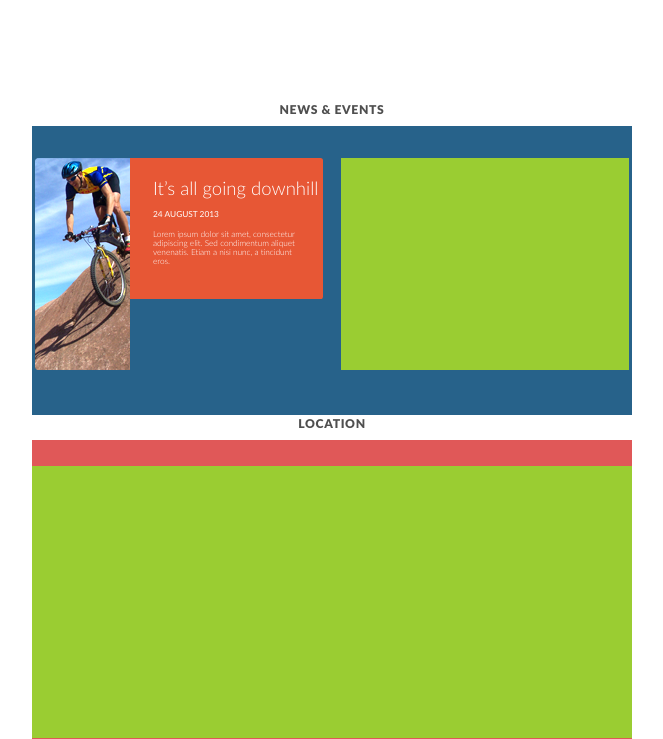
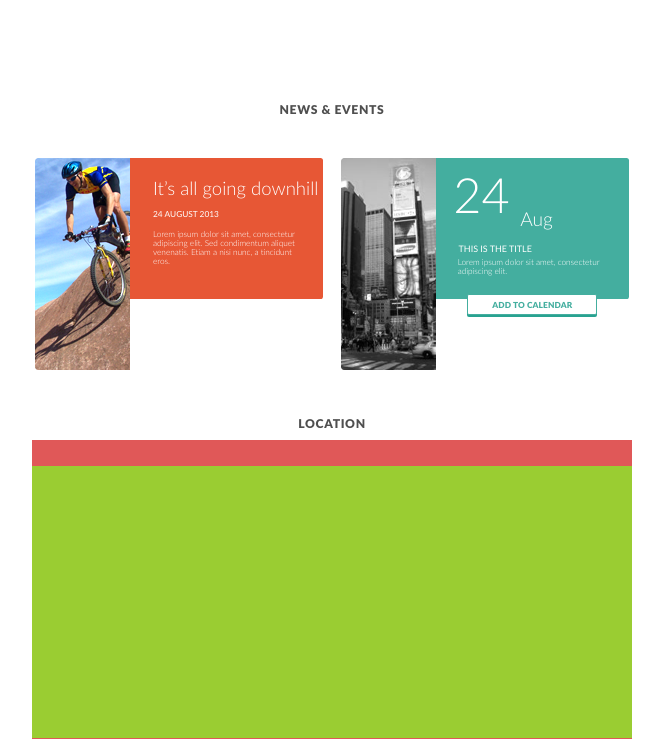
Before and after one commit to EvgeniyChuprov/UI-KIT, a website built with webpack: page src/index.pug in a window 1280 px wide. Shown: the part 1565-2304 px from the top of the page, without its empty margins (308-971 px from the left). Built offline with nearby package versions, Linux system fonts and the light colour scheme.

Commit message:
add block event

```diff
--- a/src/buttons/buttons.scss
+++ b/src/buttons/buttons.scss
@@ -5,7 +5,7 @@
    font-size: .65vw;
    letter-spacing: .01vw;
     text-transform: uppercase;
-    width: 6.15vw;
+    width: 100%;
     height: 1.7vw;
     outline: none;
     user-select: none;
@@ -16,7 +16,7 @@
     background-color: $main-white;
     color:$main-green;
     border-radius: .15vw;
-    box-shadow:0 .15vw $main-green;
+    box-shadow:0 .15vw #28a290;
 }
 .button-red{
     border: .05vw $main-red solid;
--- /dev/null
+++ b/src/event/event.pug
@@ -0,0 +1,11 @@
+mixin event(parametr)
+    .event__block
+        img(class='news__img' src= parametr.img alt='bike')
+        .event__block_text
+            .event__block_data
+                .event__block_data-num= parametr.dataNum
+                .event__block_data-month= parametr.dataMonth
+            .event__block_header=  parametr.header
+            .event__block_info= parametr.text
+            .event__block_button
+                +button-ripple({name: 'add to calendar', small: false, green: true})
--- /dev/null
+++ b/src/event/event.scss
@@ -0,0 +1,50 @@
+.event__block{
+    display: flex;
+}
+.event__img{
+    width: 33%;
+    border-radius: .2vw 0 0 .2vw;
+}
+.event__block_text{
+    background: $main-green;
+    width: 67.01%;
+    height: 11.017vw;
+    border-radius:0 .2vw .2vw 0;
+    color:$main-white;
+    padding-left: 6%;
+    text-align: left;
+}
+.event__block_header{
+    text-transform: uppercase;
+    font-family:'Lato Regular';
+    font-size: .7vw;
+    padding-top: 9.5%;
+    margin-left: 3%;
+}
+.event__block_data{
+    display: flex;
+}
+.event__block_data-num{
+    font-family:'Lato Light';
+    font-size: 3.8vw;
+    padding-top: 7%;
+}
+.event__block_data-month{
+    font-family:'Lato Light';
+    font-size: 1.5vw;
+    padding-top: 29%;
+    padding-left: 6%;
+}
+.event__block_info{
+    font-family:'Lato Light';
+    font-size: .65vw;
+    padding-top:2.5%;
+    margin-left: 2.5%;
+    line-height: .7vw;
+    letter-spacing: -.003vw;
+}
+.event__block_button{
+    width: 74%;
+    margin-left:8%;
+    margin-top: 10%;
+}
--- a/src/index.pug
+++ b/src/index.pug
@@ -12,11 +12,13 @@ include search/search
 include select/select
 include user-profile/user-profile
 include news/news
+include event/event
 
 
 block content
     -
-        var news = {img:"./src/img/photo3.png", header: 'It’s all going downhill', data: '24  AUGUST  2013', text: 'Lorem ipsum dolor sit amet, consectetur adipiscing elit. Sed condimentum aliquet venenatis. Etiam a nisi nunc, a tincidunt eros.'}
+        var news = {img:"./src/img/photo3.png", header: 'It’s all going downhill', data: '24  august  2013', text: 'Lorem ipsum dolor sit amet, consectetur adipiscing elit. Sed condimentum aliquet venenatis. Etiam a nisi nunc, a tincidunt eros.'}
+        var event = {img:"./src/img/photo4.png", header: 'this is the title', dataNum: '24', dataMonth:'Aug', text: 'Lorem ipsum dolor sit amet, consectetur adipiscing elit.'}
     .content
         .standart-buttons
             .header
@@ -132,6 +134,7 @@ block content
             .news-events__block_left
                 +news(news)
             .news-events__block_right
+                +event(event)
         .location
             .header
                 +header('location')
--- a/src/news/news.scss
+++ b/src/news/news.scss
@@ -20,6 +20,7 @@
     padding-top: 12.5%;
 }
 .news__block_data{
+    text-transform: uppercase;
     font-family:'Lato Regular';
     font-size: .65vw;
     padding-top: 7%;
--- a/src/style.scss
+++ b/src/style.scss
@@ -18,6 +18,7 @@ $main-gray: #e5e5e5;
 @import 'select/select';
 @import 'user-profile/user-profile';
 @import 'news/news';
+@import 'event/event';
 
 .content{
     margin:83px auto;
@@ -174,7 +175,6 @@ $main-gray: #e5e5e5;
 }
 .news-events{
     height: 314px;
-    background: #27628a;
 }
 .news-events__block_left{
     float: left;
@@ -189,7 +189,6 @@ $main-gray: #e5e5e5;
     margin-right: 3px;
     width: 288px;
     height: 212px;
-    background: yellowgreen;
 }
 .location{
     height: 374px;
```
